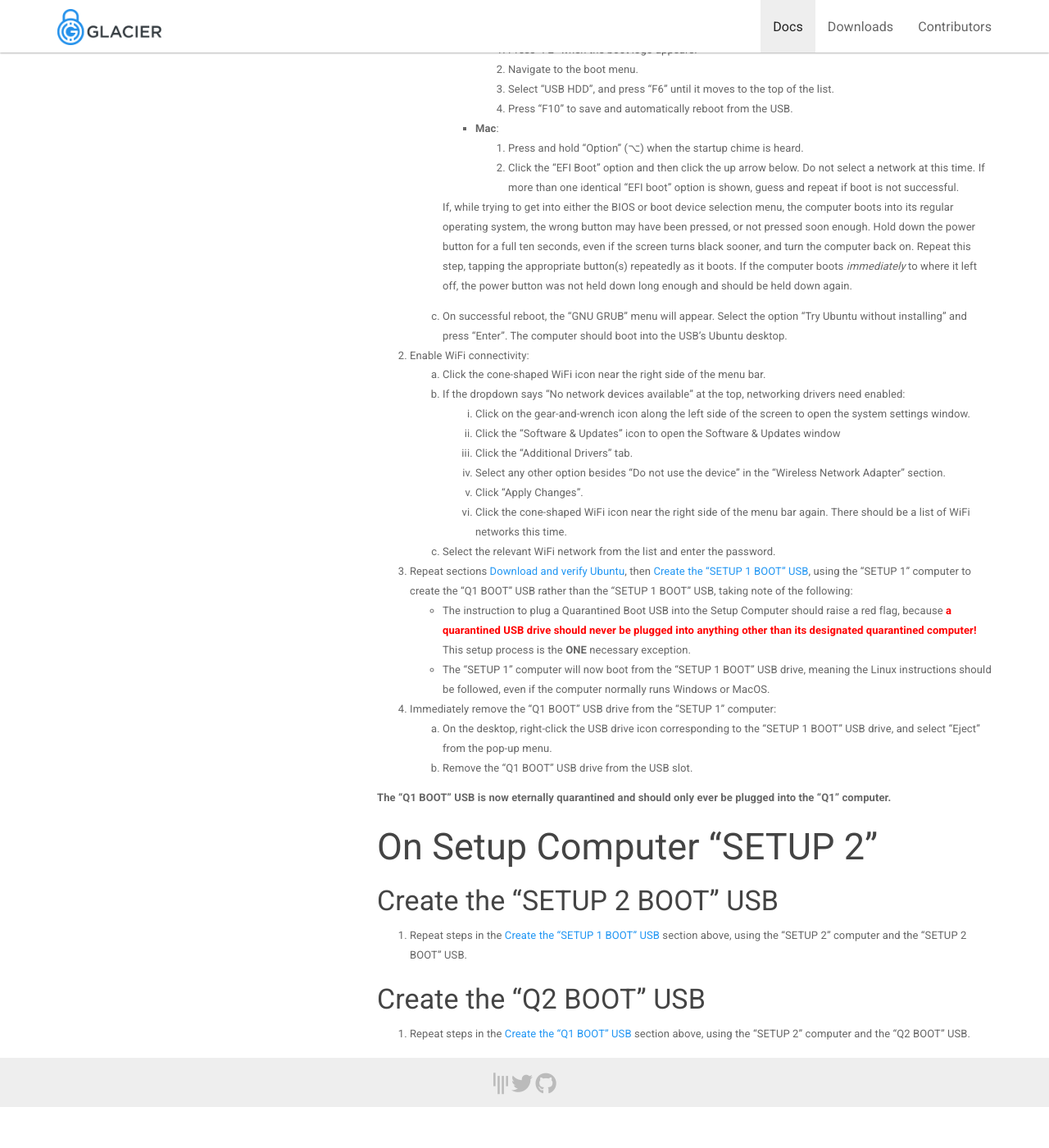
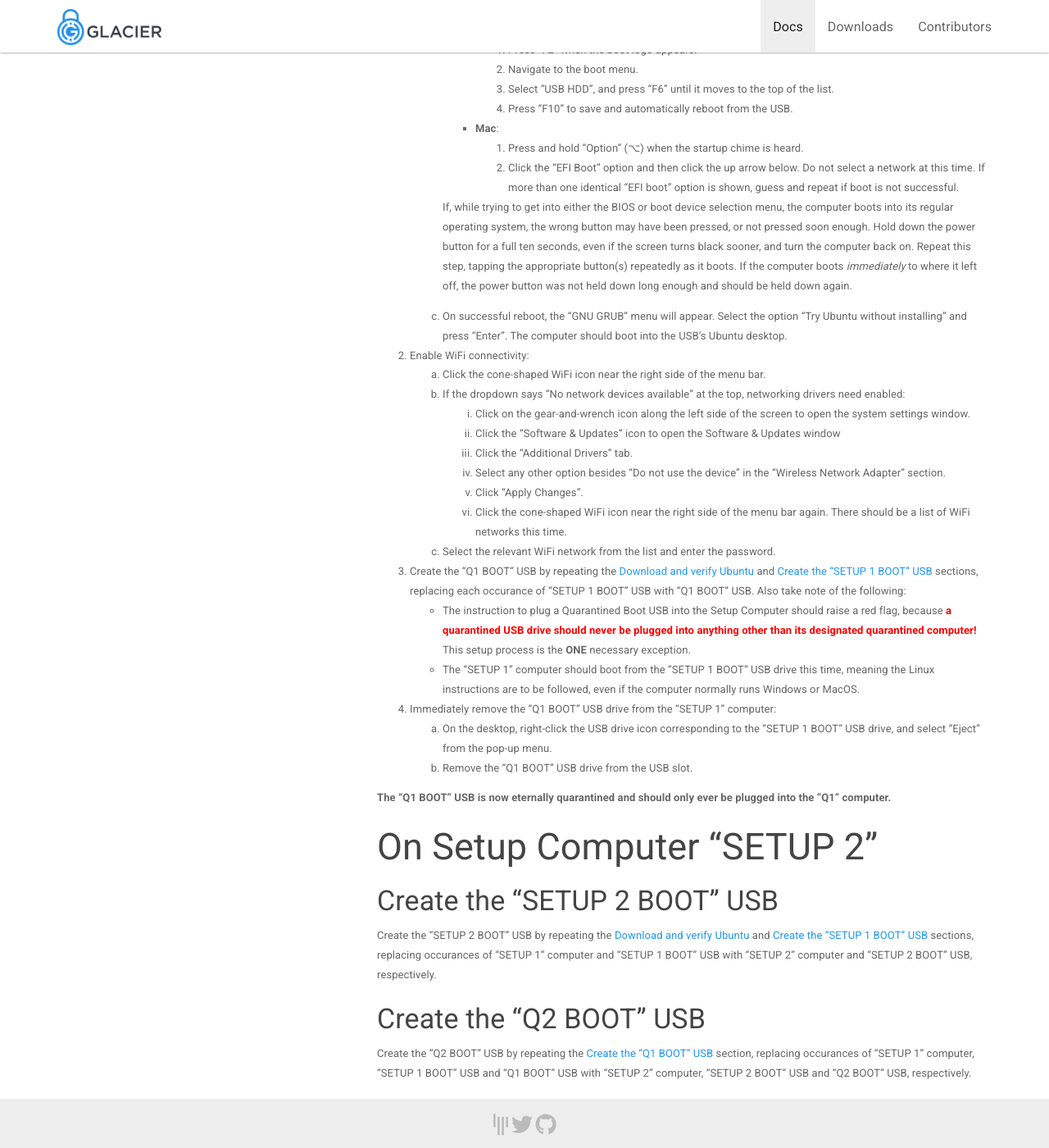
Before and after one commit to GlacierProtocol/glacierprotocol.github.io, a Jekyll site: the page built from _docs/setup/create-boot-usb.md, in a window 1280 px wide and 1400 px high, scrolled down 5209 px. Shown: the whole window at 82% size. Built offline with Jekyll 4.4.1, drawn with Linux system fonts in a browser that asks for light colours; nearby versions of some CDN libraries; before the commit the page ends 6559 px from its top, so only the background shows below that.

Commit message:
Reword for simplification

```diff
--- a/_docs/setup/create-boot-usb.md
+++ b/_docs/setup/create-boot-usb.md
@@ -295,14 +295,16 @@ of errors or malware infection:
         6. Click the cone-shaped WiFi icon near the right side of the menu
         bar again. There should be a list of WiFi networks this time.
     3. Select the relevant WiFi network from the list and enter the password.
-3. Repeat sections [Download and verify Ubuntu](/docs/setup/create-boot-usb/#download-and-verify-ubuntu),
-then [Create the “SETUP 1 BOOT” USB](/docs/setup/create-boot-usb/#create-the-setup-1-boot-usb),
-using the "SETUP 1" computer to create the "Q1 BOOT" USB rather than the "SETUP 1 BOOT" USB, taking note of the following:
+3. Create the "Q1 BOOT" USB by repeating the
+[Download and verify Ubuntu](/docs/setup/create-boot-usb/#download-and-verify-ubuntu) and
+[Create the “SETUP 1 BOOT” USB](/docs/setup/create-boot-usb/#create-the-setup-1-boot-usb)
+sections, replacing each occurance of "SETUP 1 BOOT" USB with "Q1 BOOT" USB. Also
+take note of the following:
     * The instruction to plug a Quarantined Boot USB into the Setup
     Computer should raise a red flag, because **<span style="color: red;">a quarantined USB drive should never be plugged into anything other than its designated quarantined computer!</span>**
     This setup process is the **ONE** necessary exception.
-    * The "SETUP 1" computer will now boot from the "SETUP 1 BOOT" USB drive, meaning
-    the Linux instructions should be followed, even if the computer
+    * The "SETUP 1" computer should boot from the "SETUP 1 BOOT" USB drive this time, meaning
+    the Linux instructions are to be followed, even if the computer
     normally runs Windows or MacOS.
 4. Immediately remove the "Q1 BOOT" USB drive from the "SETUP 1" computer:
     1. On the desktop, right-click the USB drive icon corresponding to the
@@ -315,10 +317,15 @@ using the "SETUP 1" computer to create the "Q1 BOOT" USB rather than the "SETUP
 
 ### Create the "SETUP 2 BOOT" USB
 
-1. Repeat steps in the [Create the "SETUP 1 BOOT" USB](/docs/setup/create-boot-usb/#create-the-setup-1-boot-usb)
-section above, using the "SETUP 2" computer and the "SETUP 2 BOOT" USB.
+Create the "SETUP 2 BOOT" USB by repeating the
+[Download and verify Ubuntu](/docs/setup/create-boot-usb/#download-and-verify-ubuntu) and
+[Create the "SETUP 1 BOOT" USB](/docs/setup/create-boot-usb/#create-the-setup-1-boot-usb)
+sections, replacing occurances of "SETUP 1" computer and "SETUP 1 BOOT" USB with
+"SETUP 2" computer and "SETUP 2 BOOT" USB, respectively.
 
 ### Create the "Q2 BOOT" USB
 
-1. Repeat steps in the [Create the "Q1 BOOT" USB](/docs/setup/create-boot-usb/#create-the-q1-boot-usb)
-section above, using the "SETUP 2" computer and the "Q2 BOOT" USB.
+Create the "Q2 BOOT" USB by repeating the
+[Create the "Q1 BOOT" USB](/docs/setup/create-boot-usb/#create-the-q1-boot-usb)
+section, replacing occurances of "SETUP 1" computer, "SETUP 1 BOOT" USB and "Q1 BOOT" USB with
+"SETUP 2" computer, "SETUP 2 BOOT" USB and "Q2 BOOT" USB, respectively.
```
